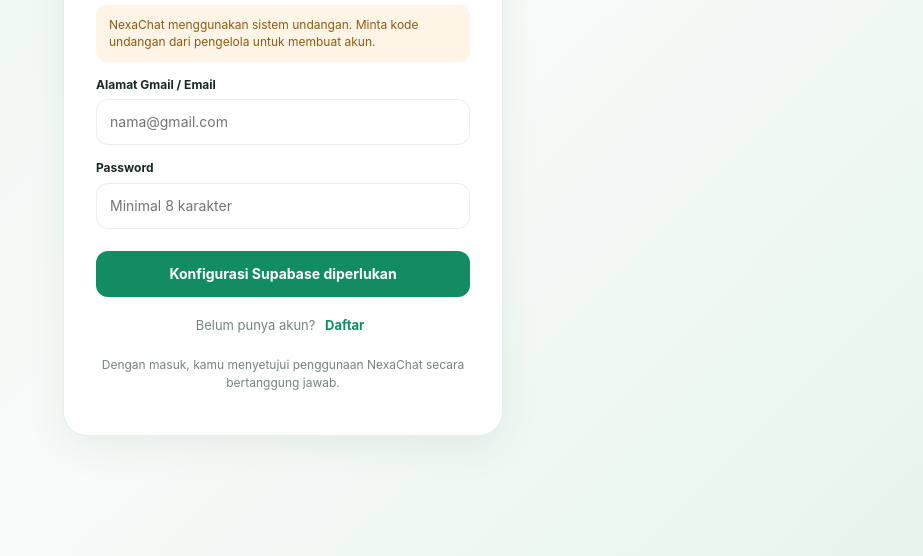
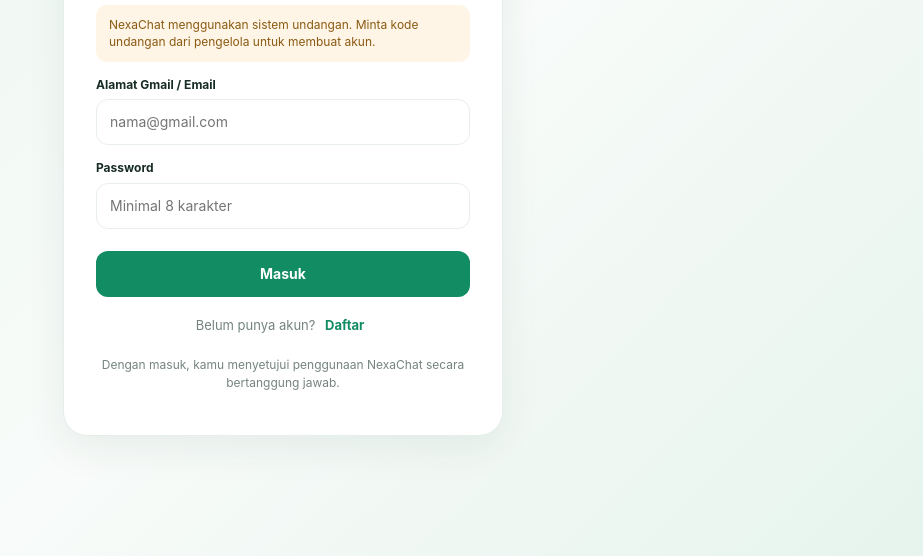
Before and after one commit to JustFun23-star/gamejustfun, a plain HTML site: page index.html in a window 1280 px wide. Shown: the part 244-800 px from the top of the page, without its empty margins (357-1280 px from the left). Drawn offline with nearby package versions, Linux system fonts and the light colour scheme.

Commit message:
Update index.html

```diff
--- a/index.html
+++ b/index.html
@@ -40,8 +40,8 @@
 <script>
 (() => {
 'use strict';
-const SUPABASE_URL='GANTI_DENGAN_SUPABASE_PROJECT_URL';
-const SUPABASE_ANON_KEY='GANTI_DENGAN_SUPABASE_ANON_KEY';
+const SUPABASE_URL='https://vdpgtbyvrpedhahacghj.supabase.co/rest/v1/';
+const SUPABASE_ANON_KEY='sb_publishable_fBLTz-QdeWS_d4u0wBuP5Q_XM_tcPdN';
 const STORAGE_BUCKET='chat-attachments';
 const configured=SUPABASE_URL.startsWith('https://') && !SUPABASE_URL.includes('GANTI_') && !SUPABASE_ANON_KEY.includes('GANTI_');
 const $=id=>document.getElementById(id);
```
